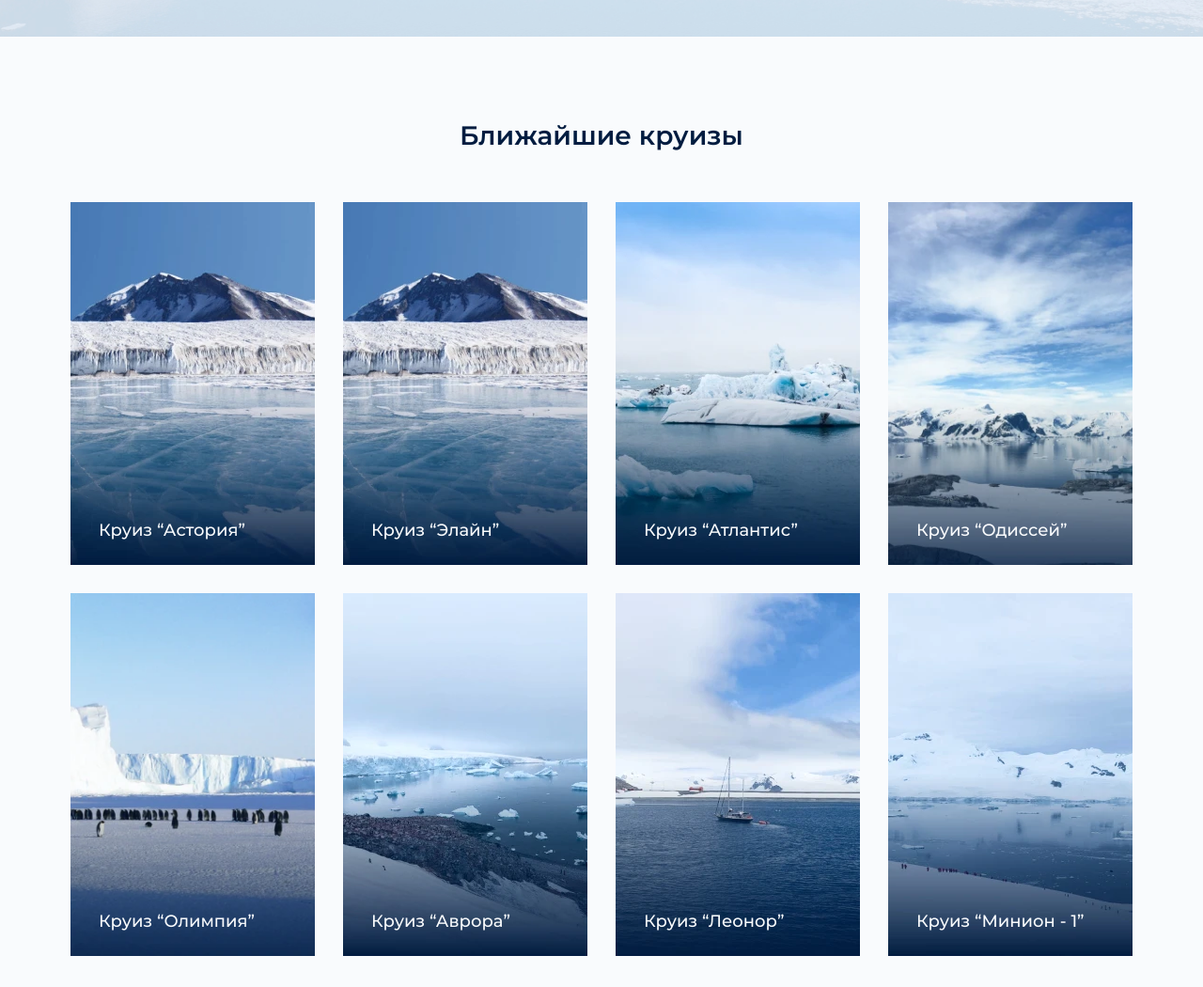
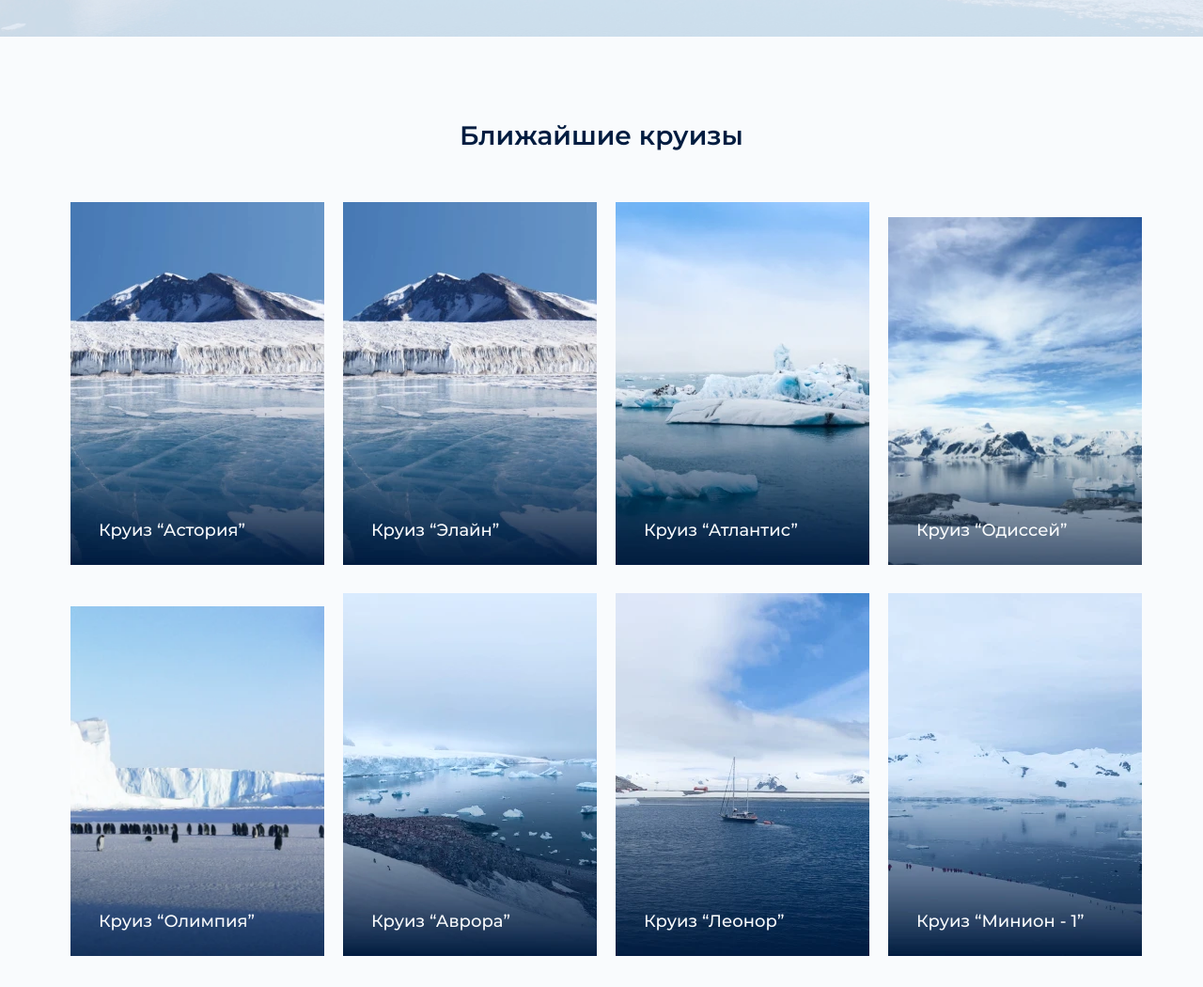
Before and after one commit to AllanHoldsworth/antarctic, a website built with webpack: page source/index.html in a window 1280 px wide. Shown: the part 1740-2790 px from the top of the page at 94% size. Built offline with nearby package versions, Linux system fonts and the light colour scheme; files whose address does not match are found by name.

Commit message:
test fixes 2

```diff
--- a/source/sass/blocks/cruises.scss
+++ b/source/sass/blocks/cruises.scss
@@ -21,6 +21,7 @@
   display: flex;
   flex-direction: column;
   height: 386px;
+  aspect-ratio: 7/10;
   padding: 30px 10px 23px 30px;
   overflow: hidden;
   transition: background-color 170ms ease;
@@ -45,6 +46,7 @@
   }
 
   @include vp-767 {
+    height: unset;
     padding: 30px 10px 17px 25px;
 
     &:hover {
@@ -56,11 +58,10 @@
 .cruises__img {
   position: absolute;
   z-index: -1;
-  top: 50%;
-  left: 50%;
-  transform: translate(-50%, -50%);
+  top: 0;
+  left: 0;
+  width: 100%;
   height: 100%;
-  width: 100%;
   object-fit: cover;
 
   @include vp-1023 {
@@ -74,6 +75,7 @@
 
   @include vp-1023 {
     object-position: unset;
+    height: 100%;
   }
 }
 
@@ -83,6 +85,7 @@
 
   @include vp-1023 {
     object-position: unset;
+    height: 100%;
   }
 }
 
```
Also changed, not shown: build/css/style.css, build/css/style.min.css, 1 other file.
